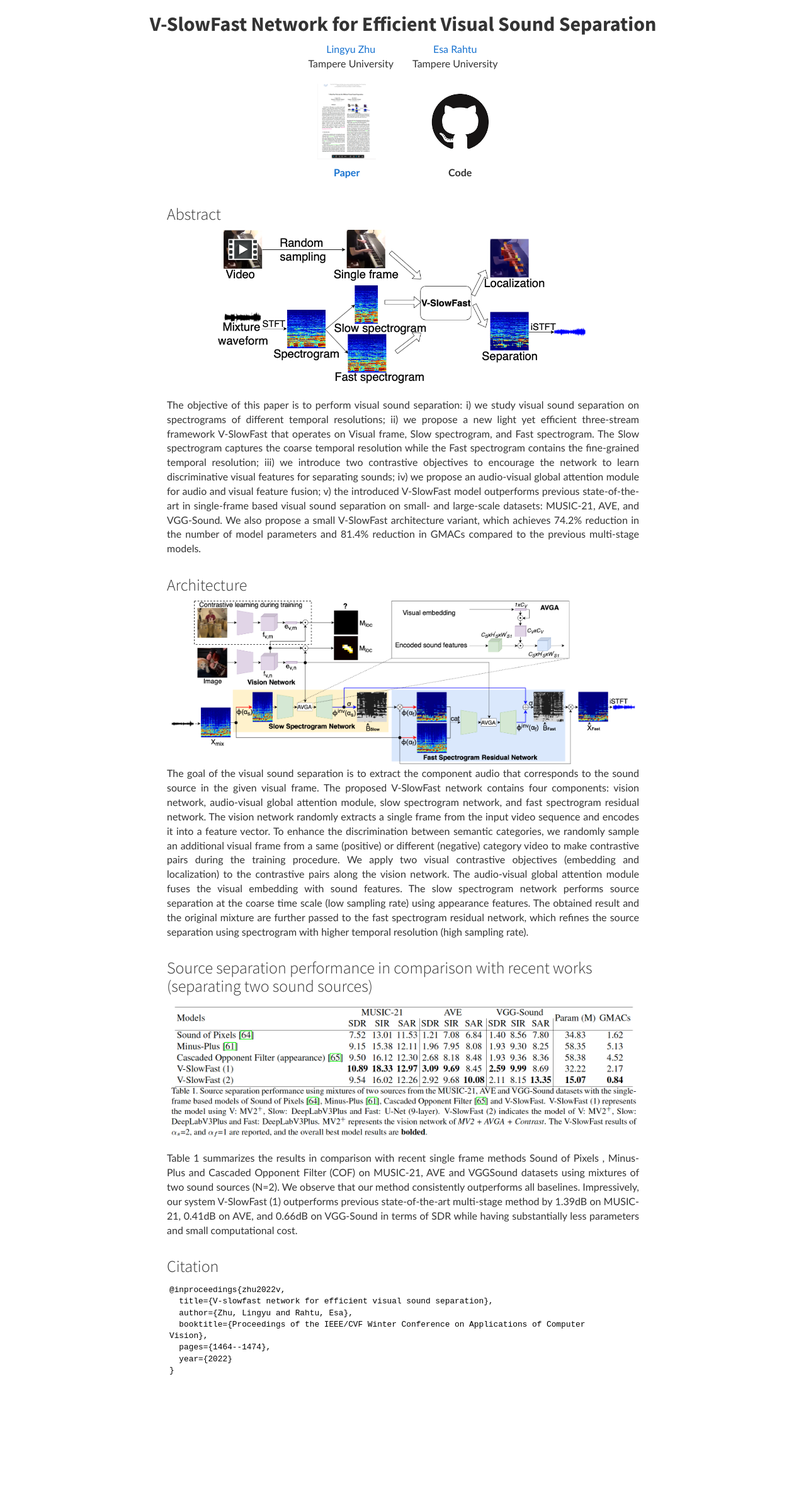
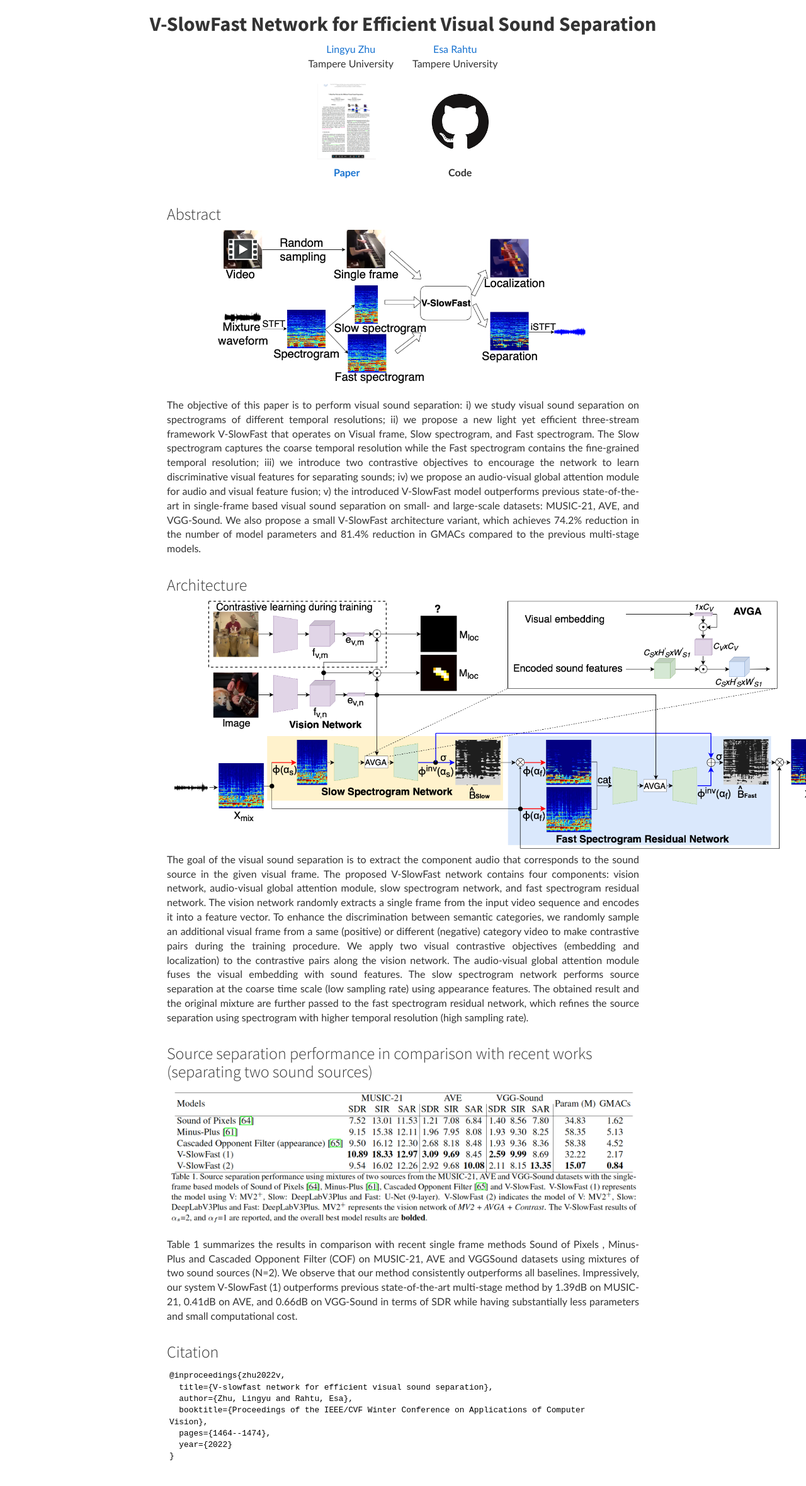
Before and after one commit to ly-zhu/ly-zhu.github.io, a Jekyll site: the page V-SlowFast/index.html, which Jekyll copies as it is, in a window 1280 px wide. Shown: the whole page at 63% size. Built offline with Jekyll 4.4.1, drawn with Linux system fonts in a browser that asks for light colours; nearby versions of some CDN libraries; comment, search, counter and statistics services are not loaded; before the commit the page ends 2224 px from its top, so only the background shows below that.

Commit message:
test img margion auto

```diff
--- a/V-SlowFast/index.html
+++ b/V-SlowFast/index.html
@@ -94,7 +94,7 @@
                 <!--
                 <image src="figures/overview.png" class="img-responsive" alt="overview" width="800" style="max-height: 450px;margin:auto;"><br>
                 -->
-                <image src="figures/overview.png" class="img-fluid" alt="overview"  width="100%" style="margin:auto;"><br>
+                <image src="figures/overview.png" alt="overview" height="400px" width="auto" style="margin:auto;"><br>
                 <p class="text-justify">
                     The goal of the visual sound separation is to extract the component audio that corresponds to the sound source in the given visual frame. The proposed V-SlowFast network contains four components: vision network, audio-visual global attention module, slow spectrogram network, and fast spectrogram residual network. The vision network randomly extracts a single frame from the input video sequence and encodes it into a feature vector. To enhance the discrimination between semantic categories, we randomly sample an additional visual frame from a same (positive) or different (negative) category video to make contrastive pairs during the training procedure. We apply two visual contrastive objectives (embedding and localization) to the contrastive pairs along the vision network. The audio-visual global attention module fuses the visual embedding with sound features. The slow spectrogram network performs source separation at the coarse time scale (low sampling rate) using appearance features. The obtained result and the original mixture are further passed to the fast spectrogram residual network, which refines the source separation using spectrogram with higher temporal resolution (high sampling rate).
                 </p>
```
